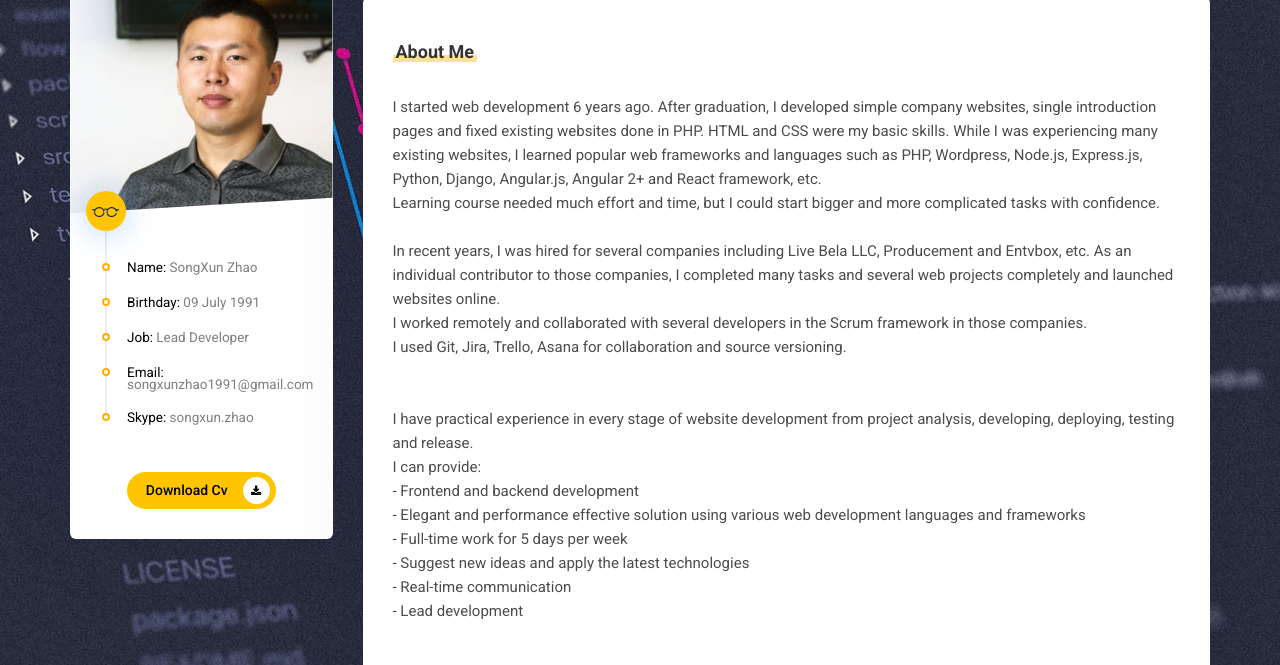
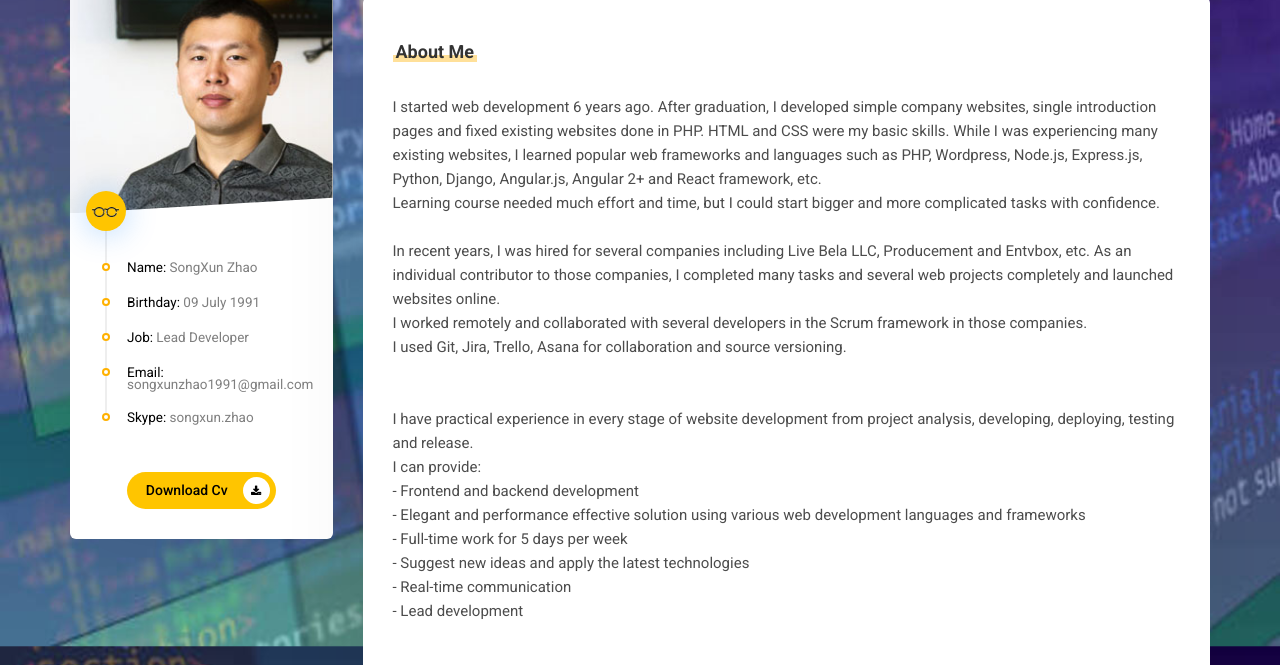
Before and after one commit to songxunzhao/songxunzhao.github.io, a plain HTML site: page index.html in a window 1280 px wide. Shown: the part 170-835 px from the top of the page. Drawn offline with Linux system fonts and the light colour scheme.

Commit message:
Replace background

```diff
--- a/css/style.css
+++ b/css/style.css
@@ -40,7 +40,7 @@ body{
     background:#fafafa;
     overflow-x: hidden;
     position: relative;
-    background: url(../images/bg.png) #fafafa;
+    background: url(../images/bg.jpg) #fafafa;
     background-size: cover;
     background-attachment: fixed;
 }
```
Also changed, not shown: images/bg.jpg (added), images/bg.png (deleted).
